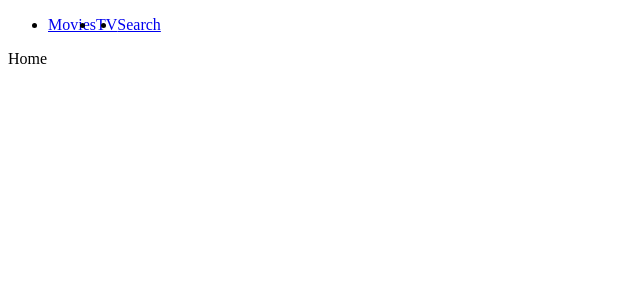
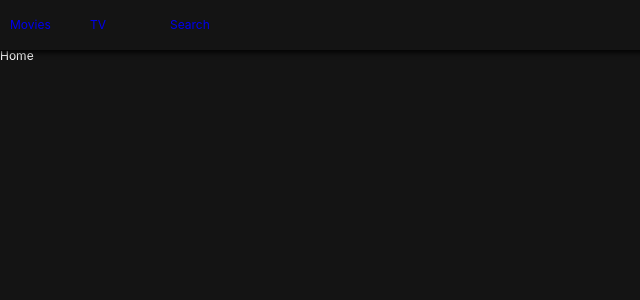
Before and after one commit to choibumsu/React-practice, a React (Create React App) app in the folder nomflix/: page / in a window 1280 px wide. Shown: the top 300 px of the page, without its empty margins (0-640 px from the left). Built offline with nearby package versions, Linux system fonts and the light colour scheme.

Commit message:
[React-base] Create global style and styling

```diff
--- a/nomflix/package.json
+++ b/nomflix/package.json
@@ -11,7 +11,8 @@
     "react-dom": "^16.13.1",
     "react-router-dom": "^5.2.0",
     "react-scripts": "3.4.1",
-    "styled-components": "^5.1.0"
+    "styled-components": "^5.1.0",
+    "styled-reset": "^4.1.4"
   },
   "scripts": {
     "start": "react-scripts start",
--- a/nomflix/src/Components/App.js
+++ b/nomflix/src/Components/App.js
@@ -1,3 +1,4 @@
+import GlobalStyles from "Components/GlobalStyles";
 import React from "react";
 import Router from "Components/Router";
 
@@ -5,6 +6,7 @@
   return (
     <div className="App">
       <Router />
+      <GlobalStyles />
     </div>
   );
 }
--- /dev/null
+++ b/nomflix/src/Components/GlobalStyles.js
@@ -0,0 +1,24 @@
+import { createGlobalStyle } from "styled-components";
+import reset from "styled-reset";
+
+const globalStyles = createGlobalStyle`
+  ${reset};
+  a {
+    text-decoration: none;
+    color: ingerit;
+  }
+
+  * {
+    box-sizing: border-box;
+  }
+
+  body {
+    font-family: -apple-system;
+    font-size: 12px;
+    background-color: rgba(20, 20, 20, 1);
+    color: white;
+    padding-top: 50px;
+  }
+`;
+
+export default globalStyles;
--- a/nomflix/src/Components/Header.js
+++ b/nomflix/src/Components/Header.js
@@ -2,18 +2,36 @@
 import React from "react";
 import styled from "styled-components";
 
-const Header = styled.header``;
+const Header = styled.header`
+  color: white;
+  position: fixed;
+  top: 0;
+  left: 0;
+  width: 100%;
+  height: 50px;
+  display: flex;
+  align-items: center;
+  padding: 0px 10px;
+  background-color: rgba(20, 20, 20, 0.8);
+  box-shadow: 0 1px 5px 2px rgba(0, 0, 0, 0.8);
+`;
 
 const List = styled.ul`
   display: flex;
-  &:hover {
-    background-color: blue;
-  }
 `;
 
-const Item = styled.li``;
+const Item = styled.li`
+  width: 80px;
+  height: 50px;
+  text-align: center;
+`;
 
-const SLink = styled(Link)``;
+const SLink = styled(Link)`
+  height: 50px;
+  display: flex;
+  align-items: center;
+  justify-content: centerl;
+`;
 
 export default () => (
   <Header>
```
Also changed, not shown: 1 other file (tests, documents, lock files or other folders).
